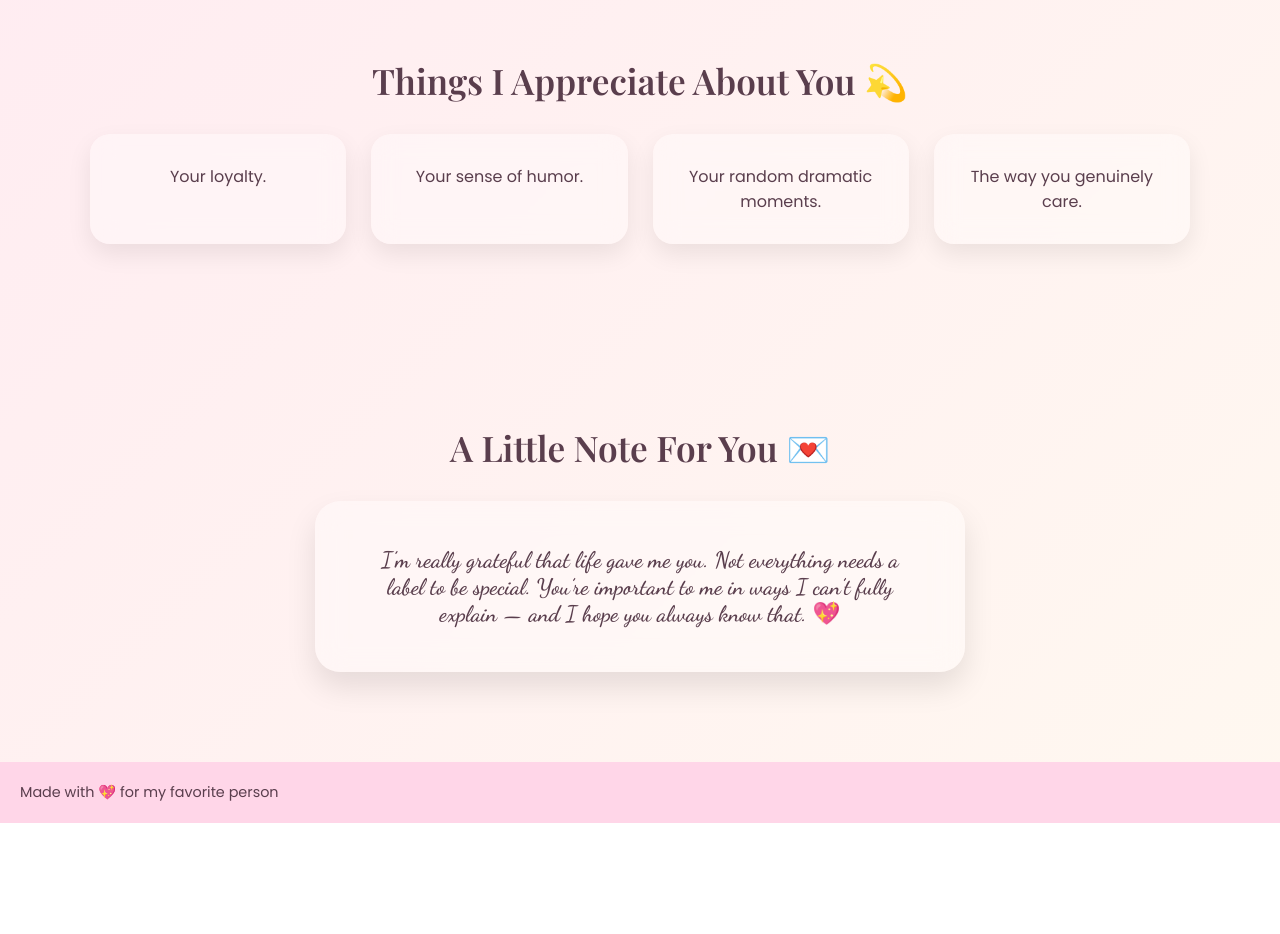
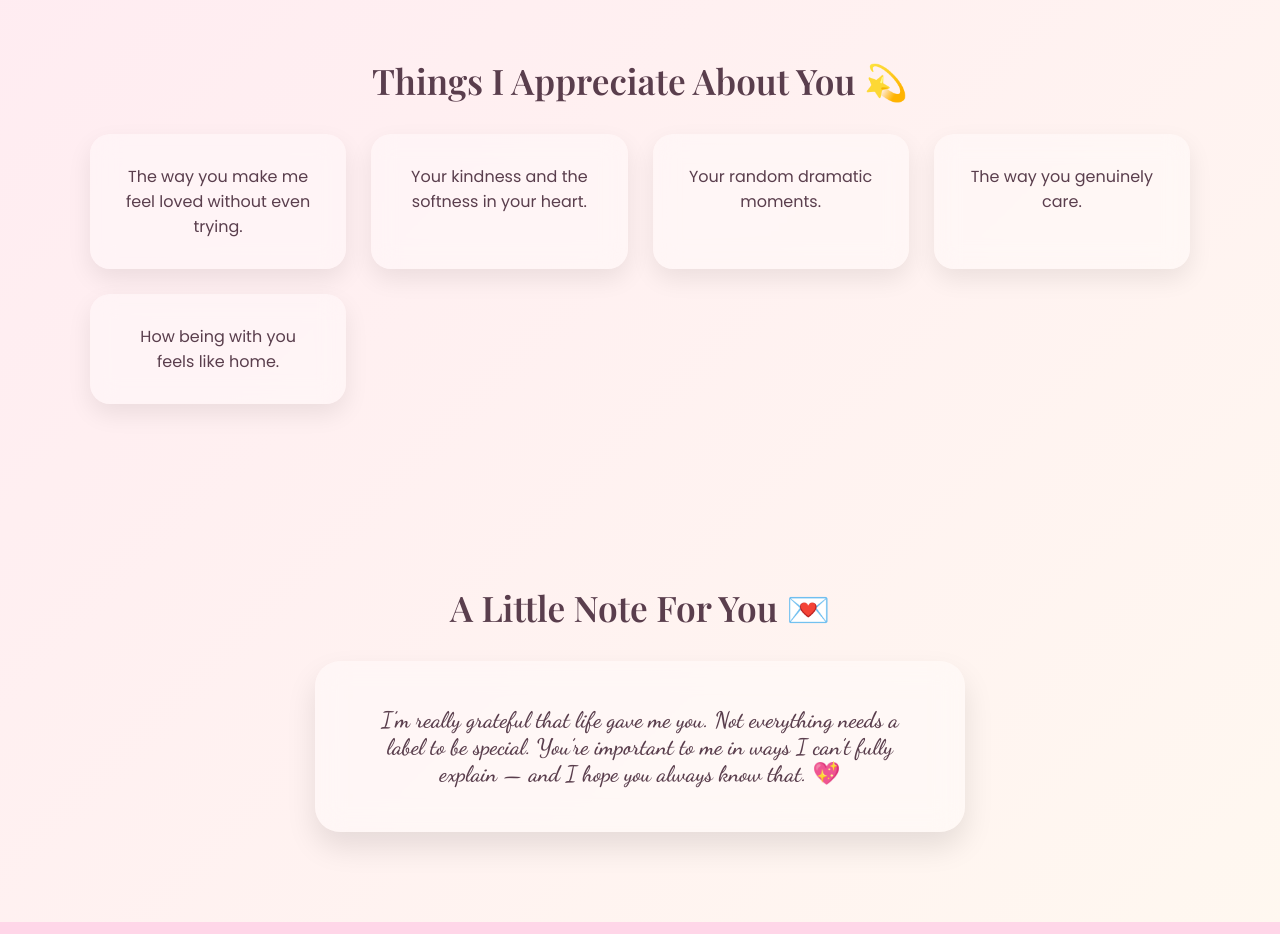
Before and after one commit to doe110628-eng/valentine, a plain HTML site: page index.html in a window 1280 px wide. Shown: the part 1200-2134 px from the top of the page. Before the commit the page ends 2023 px from the top, so only its background shows below. Drawn offline with nearby package versions, Linux system fonts and the light colour scheme.

Commit message:
Update index.html

```diff
--- a/index.html
+++ b/index.html
@@ -189,10 +189,11 @@ setInterval(createHeart,600);
 <section>
   <h2>Things I Appreciate About You 💫</h2>
   <div class="cards">
-    <div class="card reveal">Your loyalty.</div>
-    <div class="card reveal">Your sense of humor.</div>
+    <div class="card reveal"> The way you make me feel loved without even trying.</div>
+    <div class="card reveal">Your kindness and the softness in your heart.</div>
     <div class="card reveal">Your random dramatic moments.</div>
     <div class="card reveal">The way you genuinely care.</div>
+    <div class="card reveal">How being with you feels like home.</div>
   </div>
 </section>
 
```
